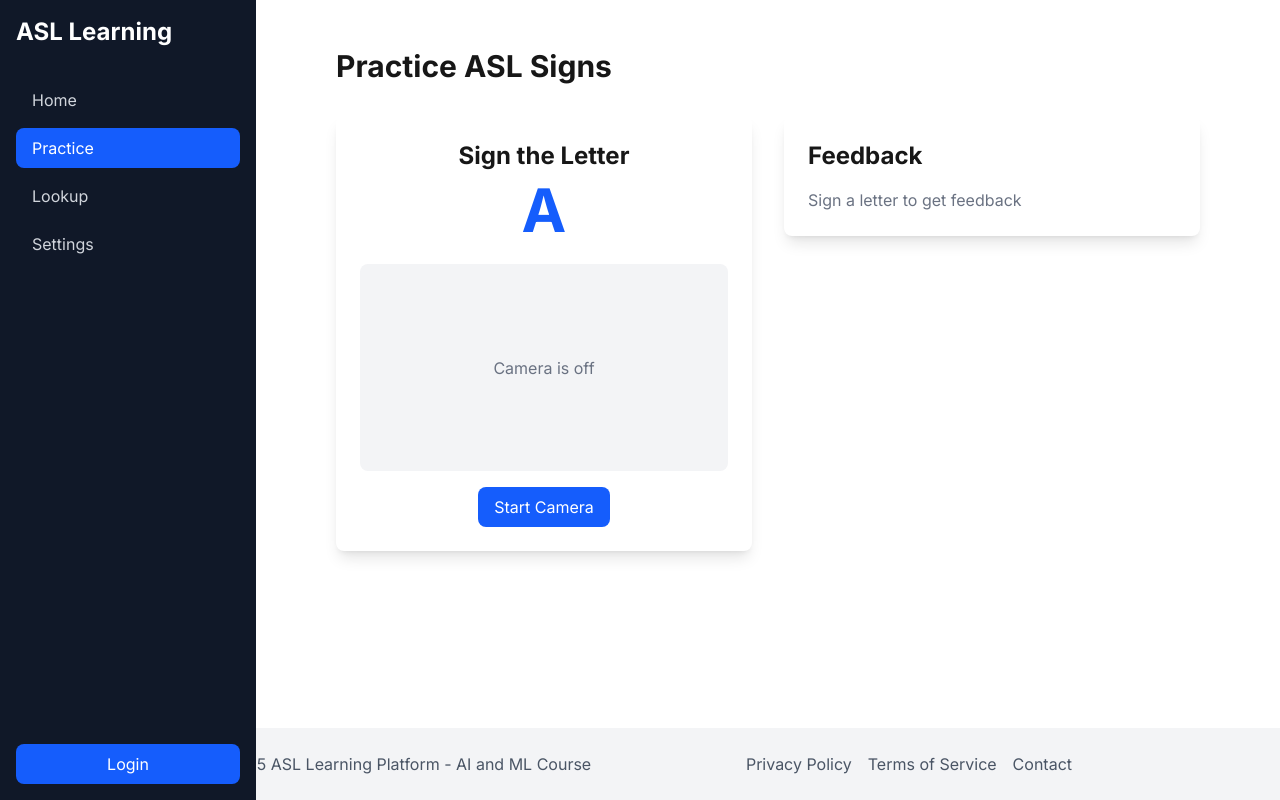
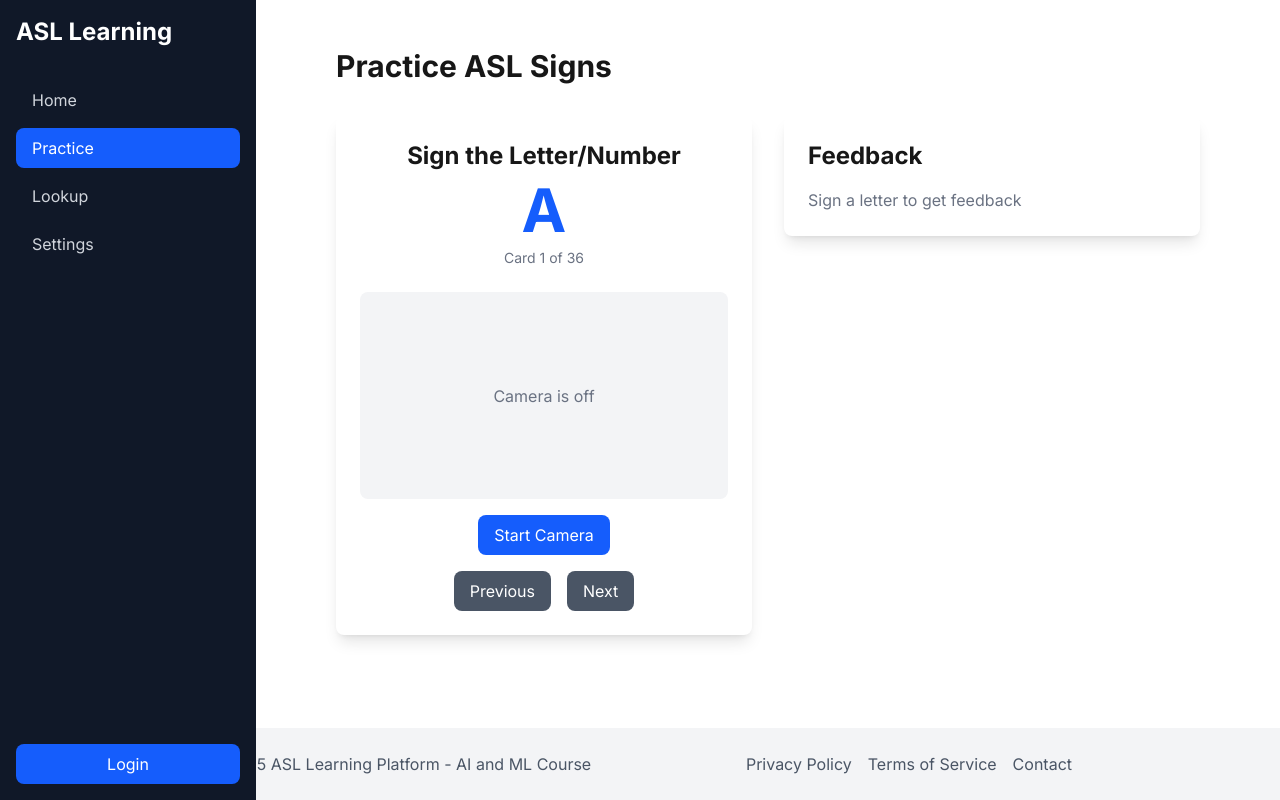
Before and after one commit to PaulWegner321/AIML25-shared, a Next.js app in the folder frontend/: page /practice in a window 1280 px wide. Built offline with nearby package versions, Linux system fonts and the light colour scheme.

Commit message:
more frontend changes

```diff
--- a/frontend/src/app/practice/page.tsx
+++ b/frontend/src/app/practice/page.tsx
@@ -8,10 +8,8 @@ import { API_ENDPOINTS } from '@/utils/api';
 export default function PracticePage() {
   const [feedback, setFeedback] = useState<string | null>(null);
   const [isCorrect, setIsCorrect] = useState<boolean | null>(null);
-  // eslint-disable-next-line @typescript-eslint/no-unused-vars
-  const [currentSign, setCurrentSign] = useState('A'); // Add state for current sign
 
-  const handleSignEvaluation = async (imageData: string) => {
+  const handleSignEvaluation = async (imageData: string, expectedSign: string) => {
     try {
       console.log('Starting sign evaluation...');
       console.log('API URL:', API_ENDPOINTS.evaluateSign);
@@ -39,7 +37,7 @@ export default function PracticePage() {
       // Create FormData and append the image
       const formData = new FormData();
       formData.append('file', blob, 'sign.jpg');
-      formData.append('expected_sign', currentSign);
+      formData.append('expected_sign', expectedSign);
       console.log('FormData created with image and expected sign');
 
       // Send the request
@@ -60,12 +58,12 @@ export default function PracticePage() {
       console.log('Evaluation result:', data);
 
       if (data.success) {
-        const isCorrect = data.letter === currentSign;
+        const isCorrect = data.letter === expectedSign;
         setIsCorrect(isCorrect);
         if (isCorrect) {
           setFeedback(`Correct! You signed '${data.letter}' with ${(data.confidence * 100).toFixed(1)}% confidence.`);
         } else {
-          setFeedback(`Your sign was detected as '${data.letter}' with ${(data.confidence * 100).toFixed(1)}% confidence. Try signing '${currentSign}' again.`);
+          setFeedback(`Your sign was detected as '${data.letter}' with ${(data.confidence * 100).toFixed(1)}% confidence. Try signing '${expectedSign}' again.`);
         }
       } else {
         setFeedback(data.error || 'No hand detected. Please try again.');
@@ -78,6 +76,12 @@ export default function PracticePage() {
     }
   };
 
+  const handleCardChange = () => {
+    setFeedback('');
+    setIsCorrect(false);
+    console.log('Card changed, clearing feedback and state');
+  };
+
   return (
     <div className="max-w-4xl mx-auto p-4">
       <h1 className="text-3xl font-bold mb-8">Practice ASL Signs</h1>
@@ -85,8 +89,8 @@ export default function PracticePage() {
       <div className="grid grid-cols-1 md:grid-cols-2 gap-8">
         <div>
           <FlashcardPrompt
-            currentSign={currentSign}
             onSignCaptured={handleSignEvaluation}
+            onCardChange={handleCardChange}
           />
         </div>
 
--- a/frontend/src/components/FlashcardPrompt.tsx
+++ b/frontend/src/components/FlashcardPrompt.tsx
@@ -1,19 +1,29 @@
 'use client';
 
 import { useState, useRef, useEffect } from 'react';
+import Image from 'next/image';
 
 interface FlashcardPromptProps {
-  currentSign: string;
-  onSignCaptured: (imageData: string) => void;
+  onSignCaptured: (imageData: string, expectedSign: string) => void;
+  onCardChange: () => void;
 }
 
-const FlashcardPrompt = ({ currentSign, onSignCaptured }: FlashcardPromptProps) => {
+const FlashcardPrompt = ({ onSignCaptured, onCardChange }: FlashcardPromptProps) => {
   const [isCameraActive, setIsCameraActive] = useState(false);
   const [cameraError, setCameraError] = useState<string | null>(null);
   const [isInitialized, setIsInitialized] = useState(false);
   const [capturedImage, setCapturedImage] = useState<string | null>(null);
+  const [currentSignIndex, setCurrentSignIndex] = useState(0);
   const videoRef = useRef<HTMLVideoElement>(null);
   const canvasRef = useRef<HTMLCanvasElement>(null);
+
+  // Define all possible signs (A-Z and 0-9)
+  const allSigns = [
+    ...Array.from({ length: 26 }, (_, i) => String.fromCharCode(65 + i)), // A-Z
+    ...Array.from({ length: 10 }, (_, i) => i.toString()) // 0-9
+  ];
+
+  const currentSign = allSigns[currentSignIndex];
 
   // Initialize component
   useEffect(() => {
@@ -123,7 +133,7 @@ const FlashcardPrompt = ({ currentSign, onSignCaptured }: FlashcardPromptProps)
           context.drawImage(videoRef.current, 0, 0);
           const imageData = canvasRef.current.toDataURL('image/jpeg');
           setCapturedImage(imageData);
-          onSignCaptured(imageData);
+          onSignCaptured(imageData, currentSign);
           stopCamera();
           console.log('Sign captured successfully');
         }
@@ -134,19 +144,39 @@ const FlashcardPrompt = ({ currentSign, onSignCaptured }: FlashcardPromptProps)
     }
   };
 
+  const handleNextCard = () => {
+    const nextIndex = (currentSignIndex + 1) % allSigns.length;
+    setCurrentSignIndex(nextIndex);
+    setCapturedImage(null);
+    onCardChange();
+    console.log('Moving to next card:', allSigns[nextIndex]);
+  };
+
+  const handlePreviousCard = () => {
+    const prevIndex = (currentSignIndex - 1 + allSigns.length) % allSigns.length;
+    setCurrentSignIndex(prevIndex);
+    setCapturedImage(null);
+    onCardChange();
+    console.log('Moving to previous card:', allSigns[prevIndex]);
+  };
+
   return (
     <div className="bg-white rounded-lg shadow-lg p-6">
       <div className="text-center mb-6">
-        <h2 className="text-2xl font-bold mb-2">Sign the Letter</h2>
+        <h2 className="text-2xl font-bold mb-2">Sign the Letter/Number</h2>
         <div className="text-6xl font-bold text-blue-600">{currentSign}</div>
+        <div className="text-sm text-gray-500 mt-2">
+          Card {currentSignIndex + 1} of {allSigns.length}
+        </div>
       </div>
 
       <div className="relative aspect-video bg-gray-100 rounded-lg overflow-hidden mb-4">
         {capturedImage ? (
-          <img
+          <Image
             src={capturedImage}
             alt="Captured sign"
-            className="w-full h-full object-cover"
+            fill
+            className="object-cover"
           />
         ) : (
           <>
@@ -174,7 +204,7 @@ const FlashcardPrompt = ({ currentSign, onSignCaptured }: FlashcardPromptProps)
         </div>
       )}
 
-      <div className="flex justify-center space-x-4">
+      <div className="flex justify-center space-x-4 mb-4">
         {capturedImage ? (
           <button
             onClick={startCamera}
@@ -206,6 +236,21 @@ const FlashcardPrompt = ({ currentSign, onSignCaptured }: FlashcardPromptProps)
           </>
         )}
       </div>
+
+      <div className="flex justify-center space-x-4">
+        <button
+          onClick={handlePreviousCard}
+          className="px-4 py-2 bg-gray-600 text-white rounded-lg hover:bg-gray-700 transition-colors"
+        >
+          Previous
+        </button>
+        <button
+          onClick={handleNextCard}
+          className="px-4 py-2 bg-gray-600 text-white rounded-lg hover:bg-gray-700 transition-colors"
+        >
+          Next
+        </button>
+      </div>
     </div>
   );
 };
```
